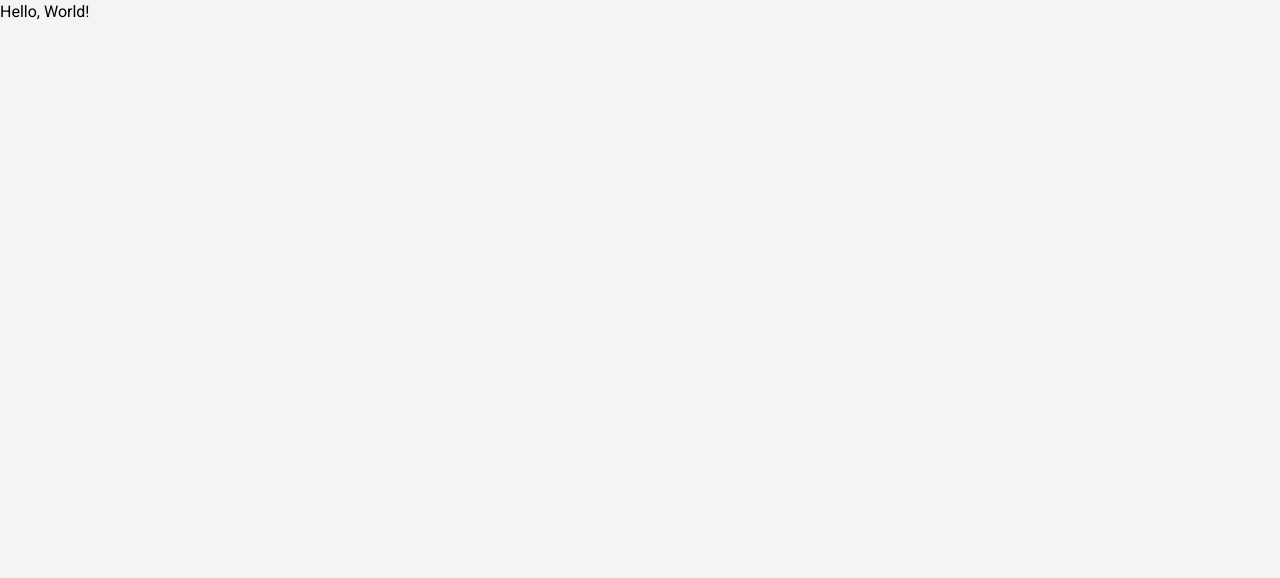
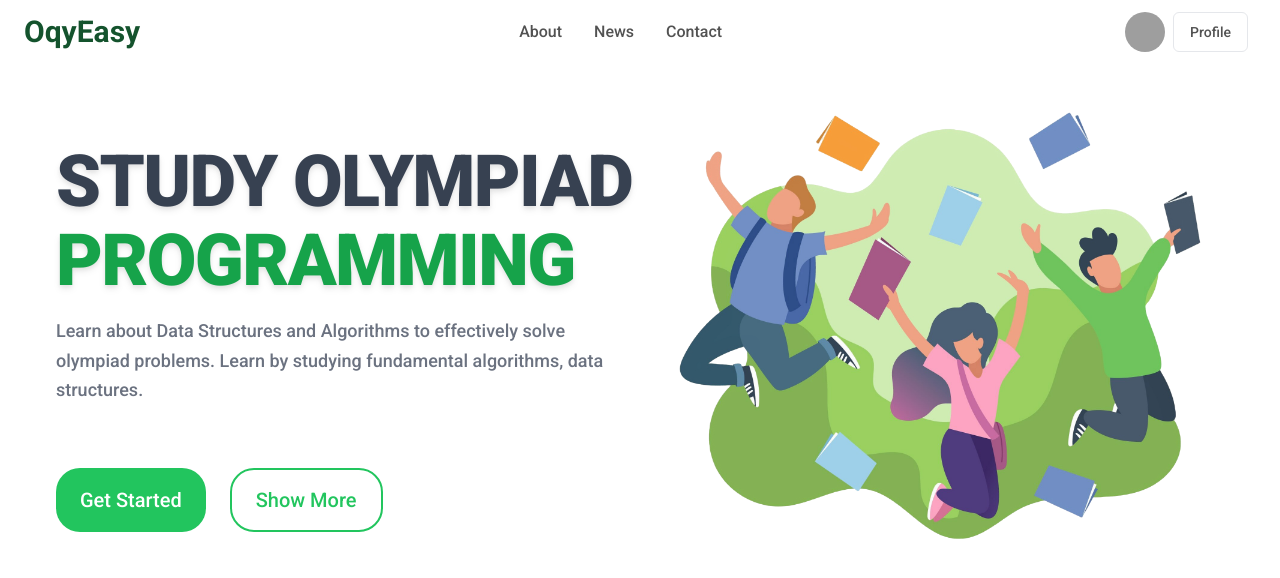
Before and after one commit to margs163/OquEasy, a Next.js app: page / in a window 1280 px wide. Shown: the top 578 px of the page. Built offline with nearby package versions, Linux system fonts and the light colour scheme; grey boxes are pictures that could not be loaded.

Commit message:
home page added(beta)🐱‍💻

```diff
--- a/app/course/layout.js
+++ b/app/course/layout.js
@@ -35,8 +35,8 @@ const tabs = [
 
 export default function Layout({ children }) {
   return (
-    <div>
-      <Navbar />
+    <div className="bg-zinc-100">
+      {/* <Navbar /> */}
       <SidebarProvider className="">
         <AppSidebar className="" />
         <div className="w-full grid grid-cols-[minmax(0,_0.7fr)_minmax(0,_0.3fr)]">
--- a/app/layout.js
+++ b/app/layout.js
@@ -35,6 +35,7 @@ export const metadata = {
 export const roboto = Roboto({
   subsets: ["latin"],
   weight: ["100", "300", "400", "500", "700", "900"],
+  variable: "--font-roboto",
 });
 
 const tabs = [
@@ -47,7 +48,8 @@ const tabs = [
 export default function RootLayout({ children }) {
   return (
     <html lang="en">
-      <body className={`${roboto.className} bg-zinc-100 antialiased`}>
+      <body className={`${roboto.variable} font-sans antialiased`}>
+        {/* <Navbar /> */}
         {children}
       </body>
     </html>
--- a/app/page.js
+++ b/app/page.js
@@ -17,7 +17,46 @@ import {
 } from "@/components/ui/tabs.jsx";
 
 import Link from "next/link";
+import Navbar from "./ui/navbar";
 
 export default function Home() {
-  return <div className="">Hello, World!</div>;
+  return (
+    <div className="">
+      <Navbar />
+      <main className="flex relative -top-8">
+        <section className="grid grid-cols-[0.6fr_0.6fr] items-center max-w-[1200px] mx-auto">
+          <div className=" col-start-1 col-end-1 flex justify-center items-center flex-col gap-16 ml-4">
+            <div className="flex justify-center items-start flex-col gap-4">
+              <h1 className="text-7xl font-extrabold tracking-[-0.1rem] uppercase leading-[1.1] text-gray-700 drop-shadow-md">
+                Study Olympiad{" "}
+                <span className="text-green-600">Programming</span>
+              </h1>
+              <p className="text-lg text-gray-500 font-medium leading-relaxed">
+                Learn about Data Structures and Algorithms to effectively solve
+                olympiad problems. Learn by studying fundamental algorithms,
+                data structures.
+              </p>
+            </div>
+            <div className="self-start flex gap-6">
+              <button className="text-white bg-green-500 py-4 px-6 rounded-3xl text-xl font-medium">
+                Get Started
+              </button>
+              <button className="text-green-500 bg-white py-4 px-6 rounded-3xl text-xl font-medium border-[2px] border-green-500">
+                Show More
+              </button>
+            </div>
+          </div>
+          <div className="col-start-2 col-end-2 mb-16">
+            <Image
+              src={"/students.png"}
+              width={600}
+              height={600}
+              className="w-full object-cover"
+              alt="students"
+            />
+          </div>
+        </section>
+      </main>
+    </div>
+  );
 }
--- a/app/ui/navbar.js
+++ b/app/ui/navbar.js
@@ -6,16 +6,26 @@ import Link from "next/link";
 
 export default function Navbar() {
   return (
-    <nav className="w-full text-base p-3 bg-white font-medium text-neutral-600 flex items-center justify-center border-b-2 border-gray-200">
-      <ul className="ml-[16rem] w-full list-none flex justify-center items-center gap-8 px-2">
+    <nav className="w-full text-base p-3 px-6 bg-white font-medium text-neutral-600 flex items-center justify-between border-gray-200">
+      <div className="flex flex-row">
+        <span className="text-3xl font-semibold text-green-900 ">Oqy</span>
+        <span className="text-3xl font-semibold text-green-900 ">Easy</span>
+      </div>
+      <ul className="w-full list-none flex justify-center items-center gap-8 px-2">
         <li className="ml-auto">
-          <Link className=" hover:text-green-600" href={"#"}>About</Link>
+          <Link className=" hover:text-green-600" href={"#"}>
+            About
+          </Link>
         </li>
         <li>
-          <Link className=" hover:text-green-600" href={"#"}>News</Link>
+          <Link className=" hover:text-green-600" href={"#"}>
+            News
+          </Link>
         </li>
         <li>
-          <Link className=" hover:text-green-600" href={"#"}>Contact</Link>
+          <Link className=" hover:text-green-600" href={"#"}>
+            Contact
+          </Link>
         </li>
         <li className="flex items-center ml-auto gap-2">
           <Avatar>
@@ -23,7 +33,12 @@ export default function Navbar() {
             <AvatarFallback>CN</AvatarFallback>
           </Avatar>
           <Link href={"#"}>
-            <Button variant="outline" className=" hover:bg-gray-100 hover:text-gray-800 hover:border-gray-300">Profile</Button>
+            <Button
+              variant="outline"
+              className=" hover:bg-gray-100 hover:text-gray-800 hover:border-gray-300"
+            >
+              Profile
+            </Button>
           </Link>
         </li>
       </ul>
--- a/tailwind.config.js
+++ b/tailwind.config.js
@@ -8,26 +8,29 @@ module.exports = {
   ],
   theme: {
     extend: {
+      fontFamily: {
+        sans: ["var(--font-roboto)"],
+      },
       colors: {
-  			background: 'var(--background)',
-  			foreground: 'var(--foreground)',
+        background: "var(--background)",
+        foreground: "var(--foreground)",
         sidebar: {
-  				DEFAULT: 'hsl(var(--sidebar-background))',
-  				foreground: 'hsl(var(--sidebar-foreground))',
-  				primary: 'hsl(var(--sidebar-primary))',
-  				'primary-foreground': 'hsl(var(--sidebar-primary-foreground))',
-  				accent: 'hsl(var(--sidebar-accent))',
-  				'accent-foreground': 'hsl(var(--sidebar-accent-foreground))',
-  				border: 'hsl(var(--sidebar-border))',
-  				ring: 'hsl(var(--sidebar-ring))'
+          DEFAULT: "hsl(var(--sidebar-background))",
+          foreground: "hsl(var(--sidebar-foreground))",
+          primary: "hsl(var(--sidebar-primary))",
+          "primary-foreground": "hsl(var(--sidebar-primary-foreground))",
+          accent: "hsl(var(--sidebar-accent))",
+          "accent-foreground": "hsl(var(--sidebar-accent-foreground))",
+          border: "hsl(var(--sidebar-border))",
+          ring: "hsl(var(--sidebar-ring))",
         },
       },
       borderRadius: {
-  			lg: 'var(--radius)',
-  			md: 'calc(var(--radius) - 2px)',
-  			sm: 'calc(var(--radius) - 4px)'
-  		}
-  	}
+        lg: "var(--radius)",
+        md: "calc(var(--radius) - 2px)",
+        sm: "calc(var(--radius) - 4px)",
+      },
+    },
   },
   plugins: [require("tailwindcss-animate")],
 };
```
Also changed, not shown: public/page.js (deleted, +0 -12 lines). Lines whose indentation alone changed are shown as unchanged.
